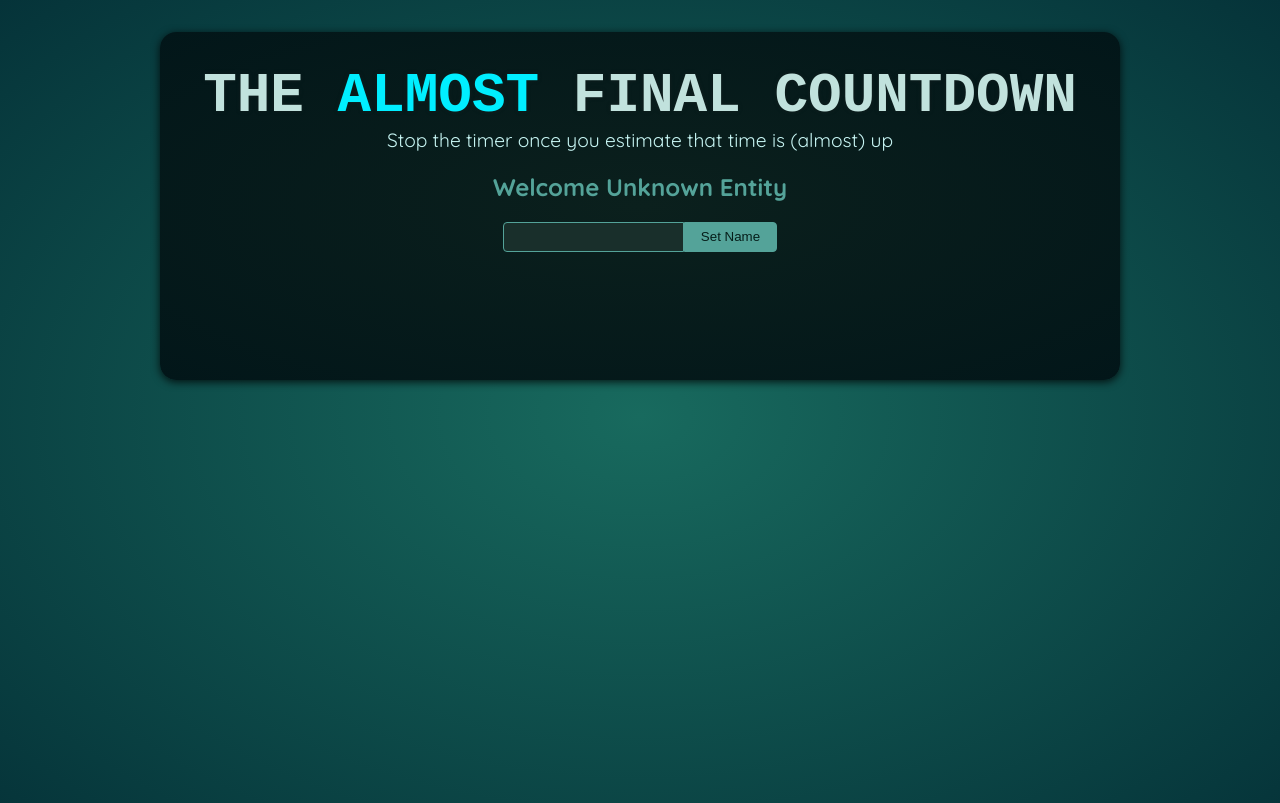
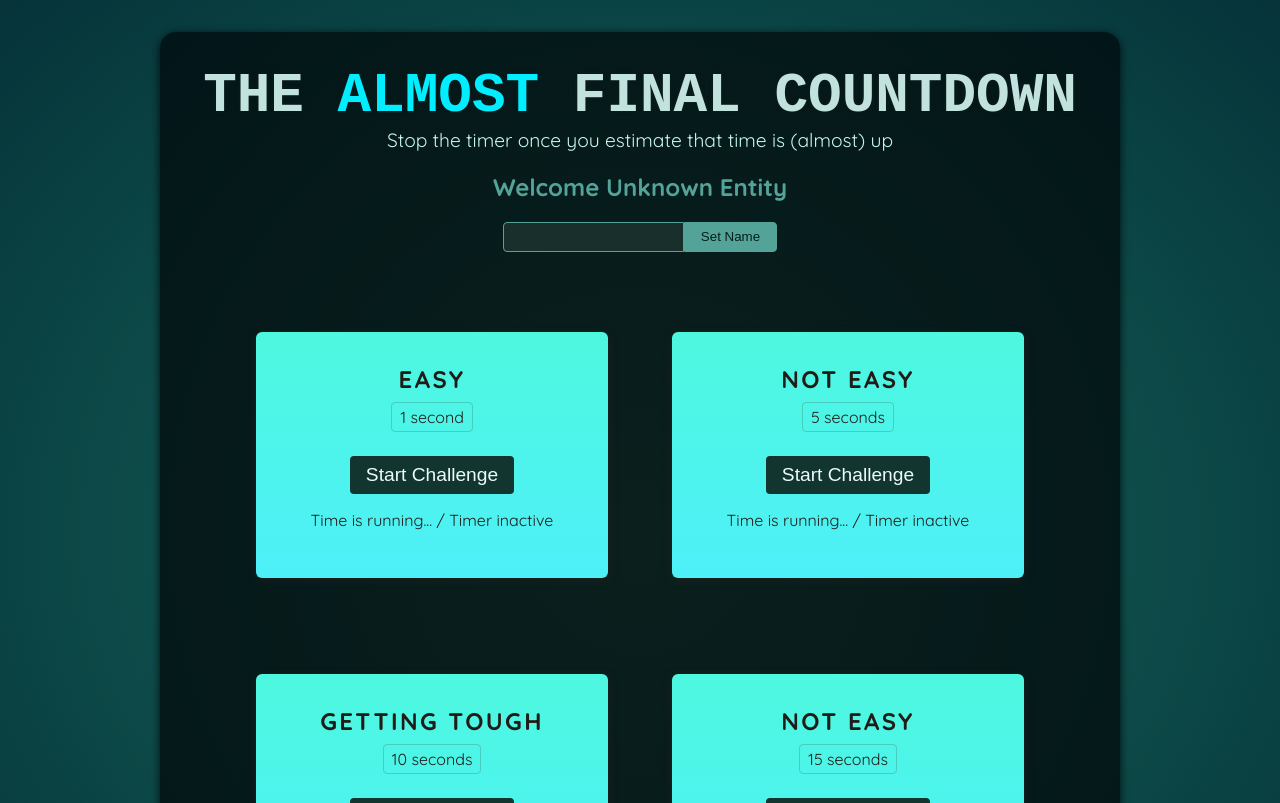
Before and after one commit to DariaAleshina/countdown-game, a React (Vite) app: page / in a window 1280 px wide. Shown: the top 803 px of the page. Built offline with nearby package versions, Linux system fonts and the light colour scheme; a web font is replaced by a local one.

Commit message:
seperated timer content in a seperate file

```diff
--- a/src/App.jsx
+++ b/src/App.jsx
@@ -1,10 +1,16 @@
 import Player from './components/Player.jsx';
+import TimerChallenge from './components/TimerChallenge.jsx';
+import TIMER_CHALLENGES_CONTENT from './components/TimerChallangesContent.js';
 
 function App() {
   return (
     <>
       <Player />
-      <div id="challenges"></div>
+      <div id="challenges">
+        {TIMER_CHALLENGES_CONTENT.map(({ title, targetTime }) => (
+          <TimerChallenge title={title} targetTime={targetTime} />
+        ))}
+      </div>
     </>
   );
 }
--- /dev/null
+++ b/src/components/TimerChallangesContent.js
@@ -0,0 +1,20 @@
+const TIMER_CHALLENGES_CONTENT = [
+    {
+        title: "Easy",
+        targetTime: 1,
+    },
+    {
+        title: "Not Easy",
+        targetTime: 5,
+    },
+    {
+        title: "Getting Tough",
+        targetTime: 10,
+    },
+    {
+        title: "Not Easy",
+        targetTime: 15,
+    },
+]
+
+export default TIMER_CHALLENGES_CONTENT;
--- /dev/null
+++ b/src/components/TimerChallenge.jsx
@@ -0,0 +1,12 @@
+export default function TimerChallenge({ title, targetTime }) {
+  return (
+    <section className="challenge">
+      <h2>{title}</h2>
+      <p className="challenge-time">
+        {targetTime} second{targetTime > 1 ? 's' : ''}
+      </p>
+      <button>Start Challenge</button>
+      <p className="">Time is running... / Timer inactive</p>
+    </section>
+  );
+}
```
